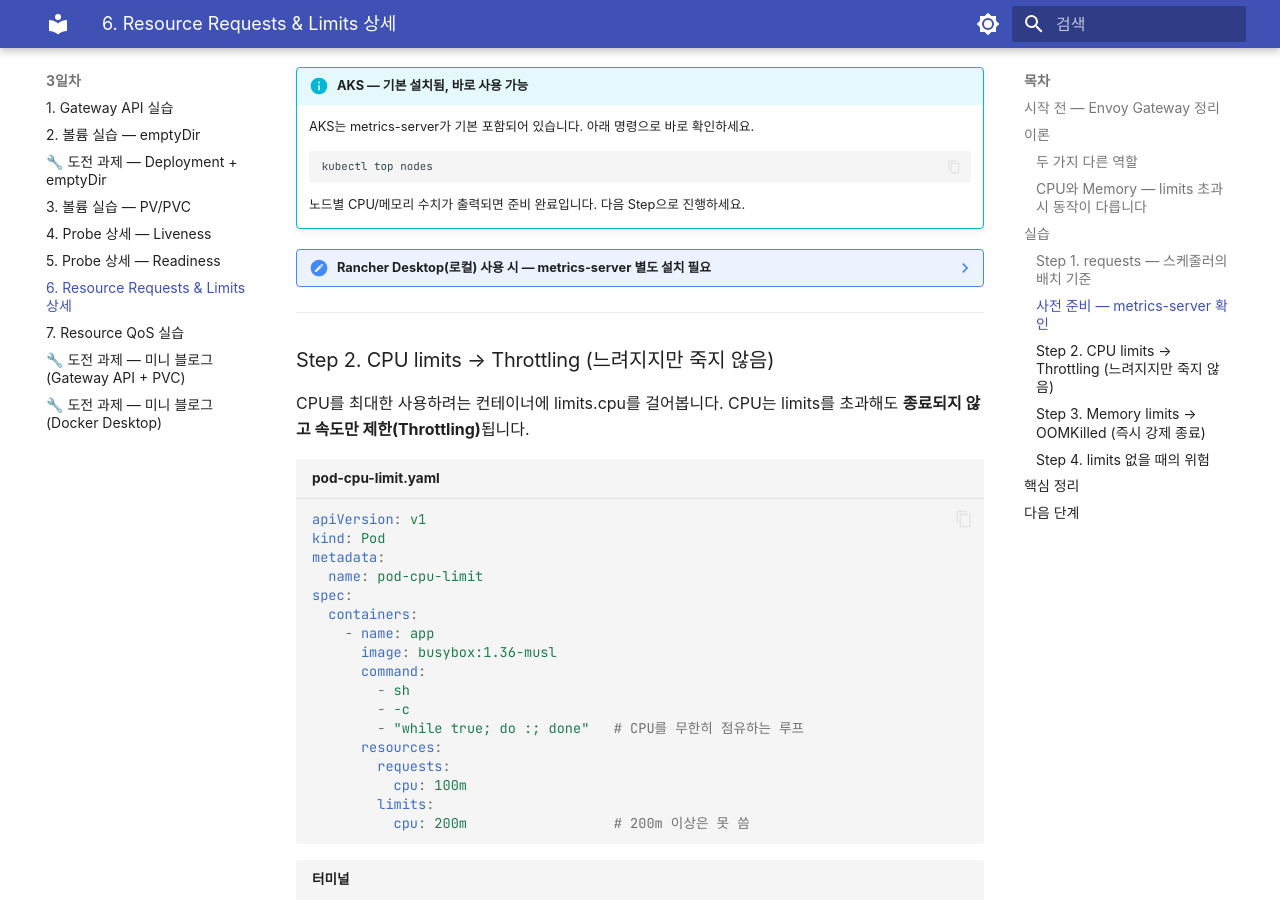
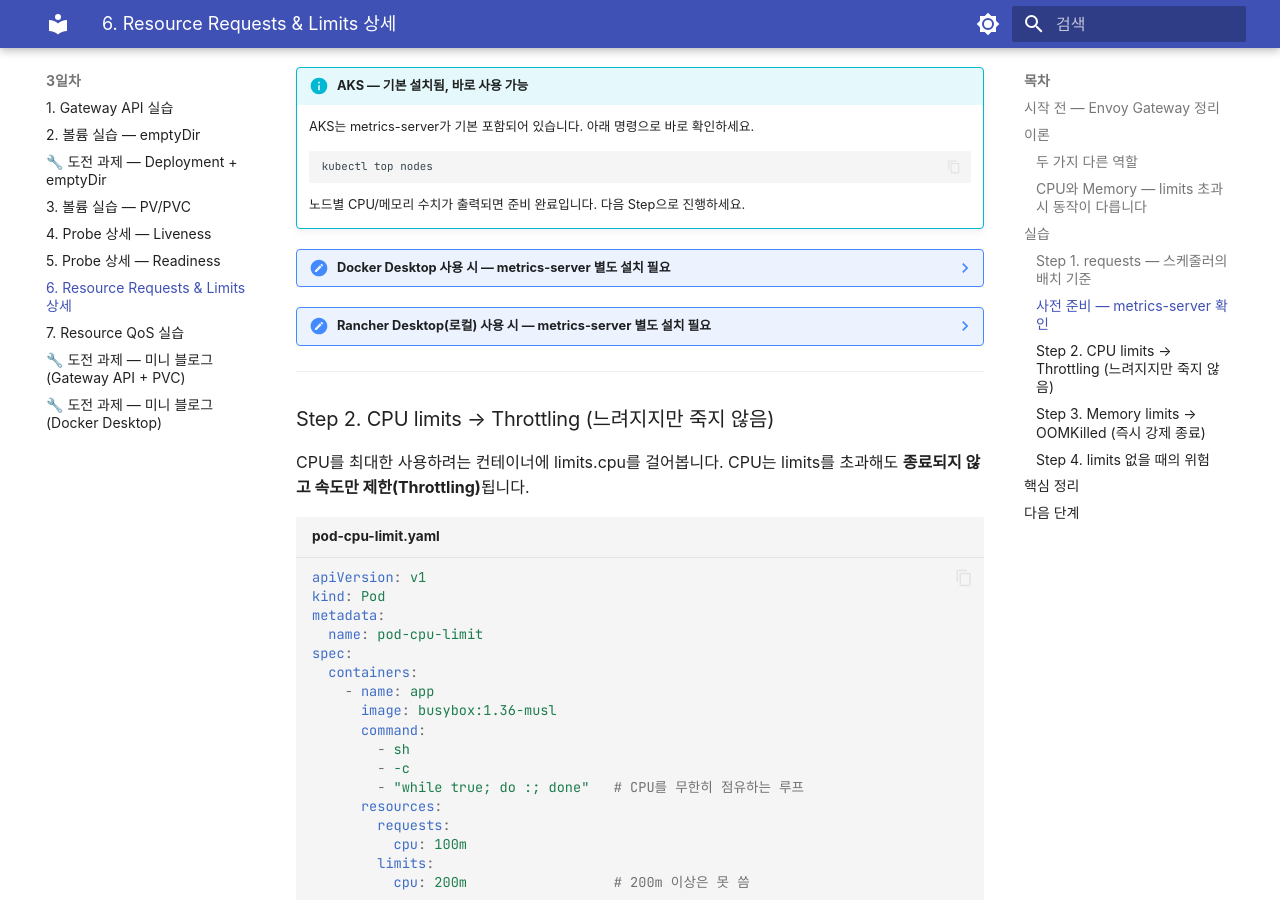
Before and after one commit to skilleat-labs/k8s-for-4days, an MkDocs documentation site: the page built from docs/day3/4-3-resource-requests-limits.md, in a window 1280 px wide and 900 px high, scrolled down 3196 px. Built offline with MkDocs 1.6.1 and Material for MkDocs 9.7.7, drawn with Linux system fonts in a browser that asks for light colours; some web fonts are replaced; part of the change alters nothing that is shown.

Commit message:
Add Docker Desktop metrics-server guide and lab limitations note

````diff
--- a/docs/day3/4-3-resource-requests-limits.md
+++ b/docs/day3/4-3-resource-requests-limits.md
@@ -138,6 +138,26 @@ kubectl delete pod pod-pending
     ```
 
     노드별 CPU/메모리 수치가 출력되면 준비 완료입니다. 다음 Step으로 진행하세요.
+
+??? note "Docker Desktop 사용 시 — metrics-server 별도 설치 필요"
+    Docker Desktop은 metrics-server가 기본 비활성화 상태입니다. Step 2, 4 전에 한 번만 실행하세요.
+
+    ```powershell
+    kubectl apply -f https://github.com/kubernetes-sigs/metrics-server/releases/latest/download/components.yaml
+
+    kubectl patch deployment metrics-server -n kube-system --type=json -p='[{"op":"add","path":"/spec/template/spec/containers/0/args/-","value":"--kubelet-insecure-tls"}]'
+
+    kubectl rollout status deployment/metrics-server -n kube-system
+    ```
+
+    설치 후 1~2분 대기하면 `kubectl top nodes`가 동작합니다.
+
+    !!! warning "Docker Desktop 실습 한계"
+        Docker Desktop은 Mac/Windows 자원을 공유하는 **단일 노드** 환경입니다.
+
+        - **Step 2 (CPU Throttling)**: `kubectl top pod`로 200m 상한은 확인되지만, 수치가 AKS보다 느리게 반영될 수 있습니다.
+        - **Step 3 (OOMKilled)**: 대부분 정상 동작하지만 `/dev/shm` 할당이 호스트 OS 환경에 따라 다를 수 있습니다.
+        - **Step 4 (limits 미설정)**: 단일 노드라 CPU 독식 시 다른 Pod에 미치는 영향이 AKS만큼 극명하게 나타나지 않습니다. **이 시나리오는 AKS에서 가장 효과적입니다.**
 
 ??? note "Rancher Desktop(로컬) 사용 시 — metrics-server 별도 설치 필요"
     Rancher Desktop(k3s)은 metrics-server가 기본 비활성화 상태입니다. Step 2, 4 전에 한 번만 실행하세요.
````
